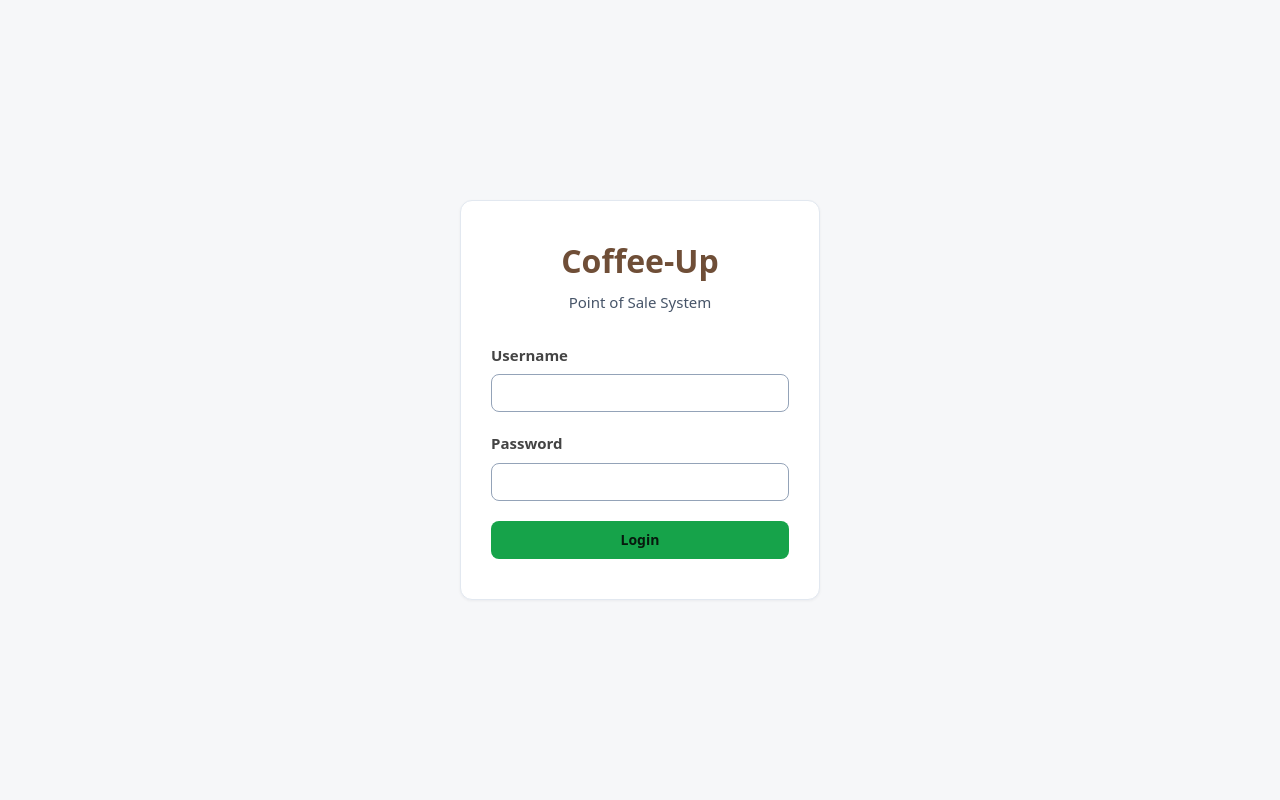
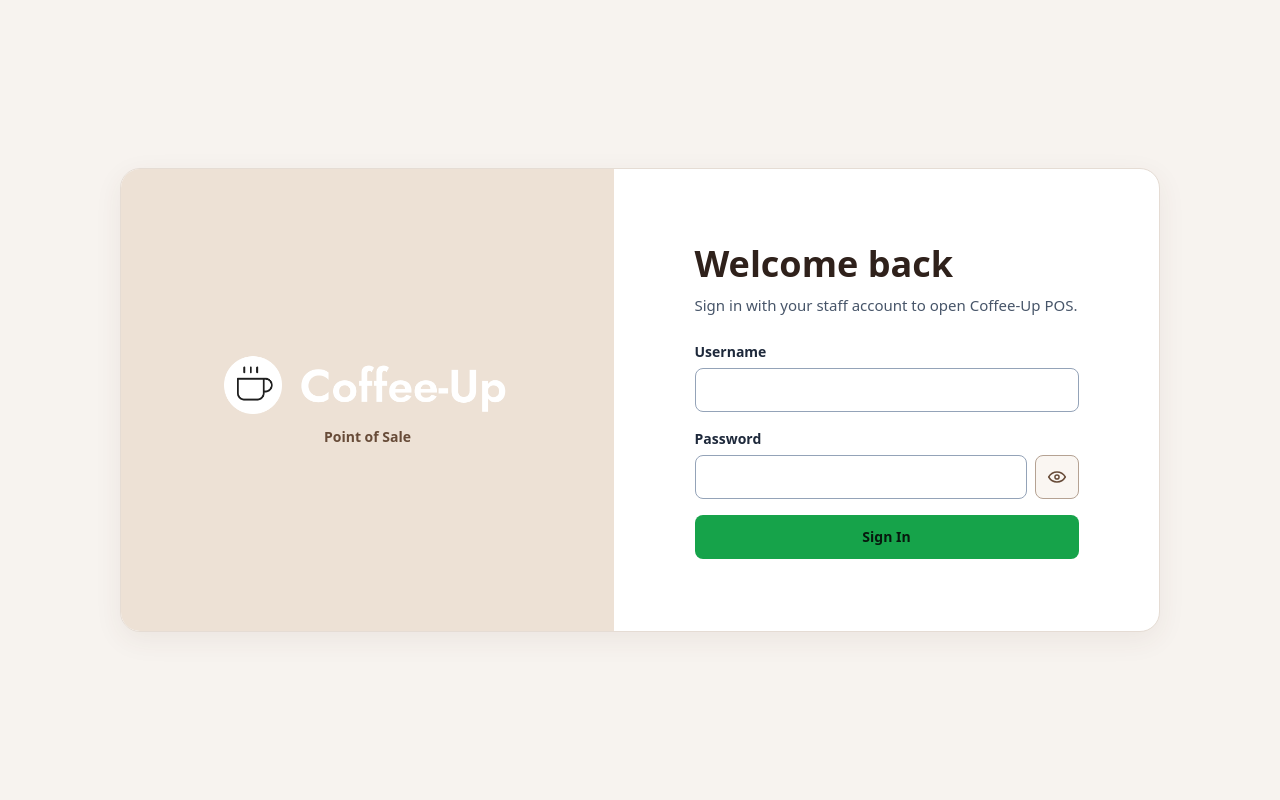
Before and after one commit to Cha-Luna-Star/Cafe-Pos-PHP, a PHP site: page /login.php in a window 1280 px wide. Run offline with PHP 8.4, Linux system fonts and the light colour scheme.

Commit message:
Redesign Coffee-Up sign-in with a password eye toggle

```diff
--- a/assets/css/login.css
+++ b/assets/css/login.css
@@ -1,58 +1,174 @@
-* {
-    margin: 0;
-    padding: 0;
+.login-page {
+    display: grid;
+    min-height: 100vh;
+    min-height: 100dvh;
+    place-items: center;
+    padding: clamp(16px, 4vw, 56px);
+    background: #f7f3ef;
 }
 
-body {
-    min-height: 100vh;
-    display: flex;
-    justify-content: center;
-    align-items: center;
+.login-layout {
+    display: grid;
+    grid-template-columns: minmax(0, 0.95fr) minmax(0, 1.05fr);
+    width: min(100%, 65rem);
+    overflow: hidden;
+    border: 1px solid #e5dcd4;
+    border-radius: 20px;
+    background: var(--ui-surface);
+    box-shadow: 0 8px 28px #52392412;
 }
 
-.login-container {
-    width: 100%;
-    max-width: 400px;
-    padding: 20px;
+.login-brand {
+    display: grid;
+    place-content: center;
+    justify-items: center;
+    gap: 12px;
+    padding: clamp(24px, 5vw, 64px);
+    background: #ede1d5;
+    color: #674b38;
+    text-align: center;
+}
+
+.login-brand img {
+    width: min(100%, 18rem);
+    height: auto;
+}
+
+.login-brand p {
+    margin: 0;
+    font-size: 0.875rem;
+    font-weight: 650;
+}
+
+.login-content {
+    display: grid;
+    place-items: center;
+    min-width: 0;
+    padding: clamp(24px, 6vw, 72px);
 }
 
 .login-box {
-    padding: 40px 30px;
+    width: min(100%, 24rem);
 }
 
 .login-box h1 {
-    text-align: center;
-    color: #6f4e37;
-    font-size: 32px;
+    margin: 0 0 8px;
+    color: #2f211b;
+    font-size: clamp(1.75rem, 4vw, 2.25rem);
 }
 
-.subtitle {
-    text-align: center;
+.login-box > p {
+    margin: 0 0 24px;
     color: var(--ui-muted);
-    margin: 10px 0 30px;
 }
 
-.login-box label {
-    display: block;
-    margin-bottom: 8px;
-    font-weight: bold;
-    color: #444;
+#login-form,
+.login-field {
+    display: grid;
+    gap: 16px;
 }
 
-.login-box input {
-    width: 100%;
-    margin-bottom: 20px;
+.login-field {
+    gap: 6px;
 }
 
-.login-box button {
-    width: 100%;
+.login-field label {
+    font-size: 0.875rem;
+    font-weight: 650;
 }
 
-.error-message {
-    background: #ffe5e5;
-    color: #b00020;
-    padding: 12px;
-    margin-bottom: 20px;
-    border-radius: 6px;
-    font-size: 14px;
+.login-field .ui-field {
+    width: 100%;
+    min-height: 44px;
+    font-size: 1rem;
 }
+
+.login-password {
+    display: grid;
+    grid-template-columns: minmax(0, 1fr) auto;
+    gap: 8px;
+}
+
+.login-password:has(.login-password-toggle[hidden]) {
+    grid-template-columns: minmax(0, 1fr);
+}
+
+.login-password-toggle {
+    width: 44px;
+    min-height: 44px;
+    padding: 0;
+    border: 1px solid #b5a293;
+    border-radius: var(--ui-radius);
+    background: #faf6f2;
+    color: #674b38;
+    cursor: pointer;
+    transition: background-color 120ms ease;
+}
+
+.login-password-toggle:not([hidden]) {
+    display: grid;
+    place-items: center;
+}
+
+.login-password-toggle svg {
+    width: 20px;
+    height: 20px;
+}
+
+.login-eye-slash {
+    visibility: hidden;
+}
+
+[data-password-visible] .login-eye-slash {
+    visibility: visible;
+}
+
+.login-password-toggle:hover {
+    background: #ede1d5;
+}
+
+.login-field [aria-invalid="true"] {
+    border-color: var(--ui-danger);
+}
+
+.login-error {
+    margin: 0;
+    color: var(--ui-danger);
+    font-size: 0.875rem;
+}
+
+.login-form-error {
+    padding: 10px 12px;
+    border-radius: var(--ui-radius);
+    background: #fff1f2;
+}
+
+.login-submit {
+    width: 100%;
+    min-height: 44px;
+}
+
+.login-status {
+    position: absolute;
+    width: 1px;
+    height: 1px;
+    overflow: hidden;
+    clip-path: inset(50%);
+}
+
+@media (max-width: 720px) {
+    .login-layout {
+        grid-template-columns: minmax(0, 1fr);
+        max-width: 30rem;
+    }
+
+    .login-brand img {
+        width: min(100%, 12rem);
+    }
+}
+
+@media (prefers-reduced-motion: reduce) {
+    .login-password-toggle {
+        transition: none;
+    }
+}
--- /dev/null
+++ b/assets/js/login.js
@@ -0,0 +1,73 @@
+{
+    const form = document.getElementById("login-form");
+    const username = document.getElementById("login-username");
+    const password = document.getElementById("login-password");
+    const toggle = document.getElementById("login-password-toggle");
+    const submit = document.getElementById("login-submit");
+    const status = document.getElementById("login-status");
+    const credentialsError = document.getElementById("login-error");
+    let submitting = false;
+
+    function showFieldError(field, message) {
+        const error = document.getElementById(field.id + "-error");
+        error.textContent = message;
+        error.hidden = !message;
+        field.toggleAttribute("aria-invalid", Boolean(message));
+        if (message) field.setAttribute("aria-invalid", "true");
+    }
+
+    function clearCredentialsError() {
+        if (!credentialsError || credentialsError.hidden) return;
+        credentialsError.hidden = true;
+        for (const field of [username, password]) {
+            field.removeAttribute("aria-invalid");
+            field.setAttribute("aria-describedby", field.id + "-error");
+        }
+    }
+
+    toggle.hidden = false;
+    toggle.addEventListener("click", () => {
+        const show = password.type === "password";
+        password.type = show ? "text" : "password";
+        toggle.setAttribute("aria-label", show ? "Hide password" : "Show password");
+        toggle.toggleAttribute("data-password-visible", show);
+    });
+
+    form.noValidate = true;
+    for (const field of [username, password]) {
+        field.addEventListener("input", () => {
+            clearCredentialsError();
+            showFieldError(field, "");
+        });
+    }
+
+    form.addEventListener("submit", event => {
+        if (submitting) {
+            event.preventDefault();
+            return;
+        }
+
+        clearCredentialsError();
+        const missingUsername = !username.value.trim();
+        const missingPassword = !password.value;
+        showFieldError(username, missingUsername ? "Enter your username." : "");
+        showFieldError(password, missingPassword ? "Enter your password." : "");
+        if (missingUsername || missingPassword) {
+            event.preventDefault();
+            (missingUsername ? username : password).focus();
+            return;
+        }
+
+        submitting = true;
+        submit.disabled = true;
+        submit.textContent = "Signing in…";
+        status.textContent = "Signing in. Please wait.";
+    });
+
+    window.addEventListener("pageshow", () => {
+        submitting = false;
+        submit.disabled = false;
+        submit.textContent = "Sign In";
+        status.textContent = "";
+    });
+}
--- a/login.php
+++ b/login.php
@@ -10,7 +10,8 @@ if (isset($_SESSION['user_id'])) {
     exit;
 }
 
-$error = '';
+$error = $username = $usernameError = $passwordError = '';
+$invalidCredentials = false;
 
 if ($_SERVER['REQUEST_METHOD'] === 'POST') {
     $username = is_string($_POST['username'] ?? null) ? trim($_POST['username']) : '';
@@ -20,7 +21,8 @@ if ($_SERVER['REQUEST_METHOD'] === 'POST') {
         http_response_code(403);
         $error = 'Your sign-in form expired. Please try again.';
     } elseif ($username === '' || $password === '') {
-        $error = 'Username and password are required.';
+        $usernameError = $username === '' ? 'Enter your username.' : '';
+        $passwordError = $password === '' ? 'Enter your password.' : '';
     } else {
         try {
             $throwDatabaseConnectionError = true;
@@ -83,6 +85,7 @@ if ($_SERVER['REQUEST_METHOD'] === 'POST') {
                 exit;
             }
 
+            $invalidCredentials = true;
             $error = 'Invalid username or password.';
         } catch (Throwable $e) {
             error_log('Login failed: ' . $e->getMessage());
@@ -97,35 +100,65 @@ if ($_SERVER['REQUEST_METHOD'] === 'POST') {
 <head>
     <meta charset="UTF-8">
     <meta name="viewport" content="width=device-width, initial-scale=1.0">
-    <title>Coffee-Up POS | Login</title>
+    <title>Coffee-Up POS | Sign In</title>
+    <link rel="stylesheet" href="assets/css/ui.css">
     <link rel="stylesheet" href="assets/css/login.css">
-    <link rel="stylesheet" href="assets/css/ui.css">
+    <script src="assets/js/login.js" defer></script>
 </head>
-<body>
+<body class="login-page">
+    <main class="login-layout" aria-labelledby="login-heading">
+        <div class="login-brand">
+            <img src="assets/images/coffee-up.png" alt="Coffee-Up" width="536" height="114">
+            <p>Point of Sale</p>
+        </div>
 
-<div class="login-container">
-    <div class="ui-panel login-box">
-        <h1>Coffee-Up</h1>
-        <p class="subtitle">Point of Sale System</p>
+        <section class="login-content">
+            <div class="login-box">
+                <h1 id="login-heading">Welcome back</h1>
+                <p>Sign in with your staff account to open Coffee-Up POS.</p>
 
-        <?php if ($error): ?>
-            <div class="error-message">
-                <?= htmlspecialchars($error) ?>
+                <form method="post" action="login.php" id="login-form">
+                    <input type="hidden" name="csrf_token" value="<?= htmlspecialchars(sessionCsrfToken(), ENT_QUOTES, 'UTF-8') ?>">
+
+                    <div class="login-field">
+                        <label for="login-username">Username</label>
+                        <input class="ui-field" type="text" id="login-username" name="username" autocomplete="username"
+                            autocapitalize="none" spellcheck="false" value="<?= htmlspecialchars($username, ENT_QUOTES | ENT_SUBSTITUTE, 'UTF-8') ?>"
+                            aria-describedby="login-username-error<?= $invalidCredentials ? ' login-error' : '' ?>"
+                            <?= $usernameError || $invalidCredentials ? 'aria-invalid="true"' : '' ?> required>
+                        <p id="login-username-error" class="login-error" aria-live="polite" <?= $usernameError ? '' : 'hidden' ?>><?= $usernameError ?></p>
+                    </div>
+
+                    <div class="login-field">
+                        <label for="login-password">Password</label>
+                        <div class="login-password">
+                            <input class="ui-field" type="password" id="login-password" name="password" autocomplete="current-password"
+                                aria-describedby="login-password-error<?= $invalidCredentials ? ' login-error' : '' ?>"
+                                <?= $passwordError || $invalidCredentials ? 'aria-invalid="true"' : '' ?> required>
+                            <button type="button" class="login-password-toggle" id="login-password-toggle" aria-controls="login-password"
+                                aria-label="Show password" hidden>
+                                <svg viewBox="0 0 24 24" fill="none" stroke="currentColor" stroke-width="1.75" stroke-linecap="round" stroke-linejoin="round" aria-hidden="true" focusable="false">
+                                    <path d="M2 12s3.6-6 10-6 10 6 10 6-3.6 6-10 6-10-6-10-6Z"/>
+                                    <circle cx="12" cy="12" r="2.5"/>
+                                    <path class="login-eye-slash" d="m4 3 16 18"/>
+                                </svg>
+                            </button>
+                        </div>
+                        <p id="login-password-error" class="login-error" aria-live="polite" <?= $passwordError ? '' : 'hidden' ?>><?= $passwordError ?></p>
+                        <?php if ($invalidCredentials): ?>
+                            <p id="login-error" class="login-error" role="alert"><?= htmlspecialchars($error) ?></p>
+                        <?php endif; ?>
+                    </div>
+
+                    <?php if ($error && !$invalidCredentials): ?>
+                        <p class="login-error login-form-error" role="alert"><?= htmlspecialchars($error) ?></p>
+                    <?php endif; ?>
+
+                    <button data-tone="positive" class="ui-button login-submit" type="submit" id="login-submit">Sign In</button>
+                    <span class="login-status" role="status" id="login-status"></span>
+                </form>
             </div>
-        <?php endif; ?>
-
-        <form method="POST" action="login.php">
-            <input type="hidden" name="csrf_token" value="<?= htmlspecialchars(sessionCsrfToken(), ENT_QUOTES, 'UTF-8') ?>">
-            <label for="login-username">Username</label>
-            <input class="ui-field" type="text" id="login-username" name="username" autocomplete="username" required>
-
-            <label for="login-password">Password</label>
-            <input class="ui-field" type="password" id="login-password" name="password" autocomplete="current-password" required>
-
-            <button data-tone="positive" class="ui-button" type="submit">Login</button>
-        </form>
-    </div>
-</div>
-
+        </section>
+    </main>
 </body>
 </html>
```
Also changed, not shown: AGENTS.md (+6 -0 lines).
